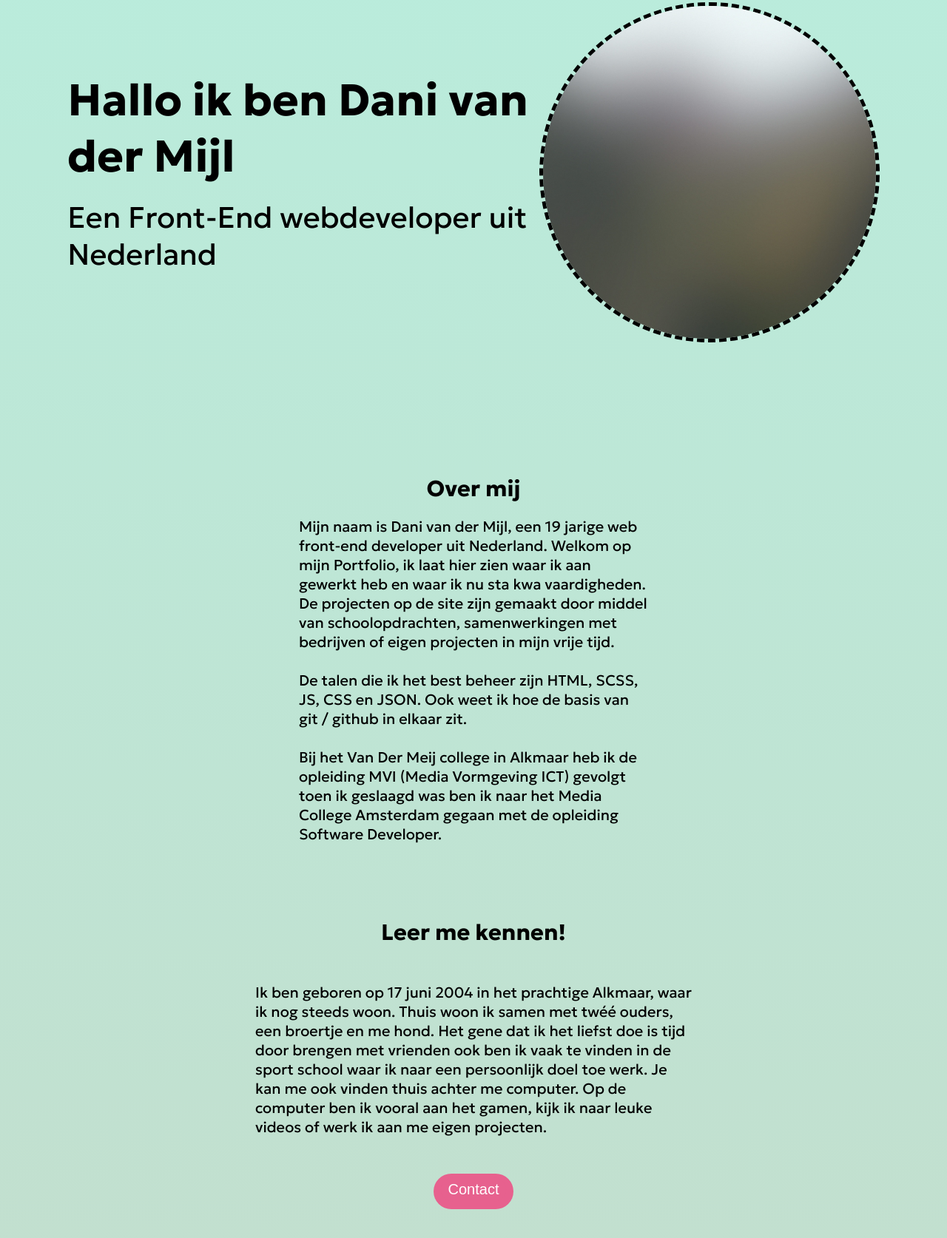
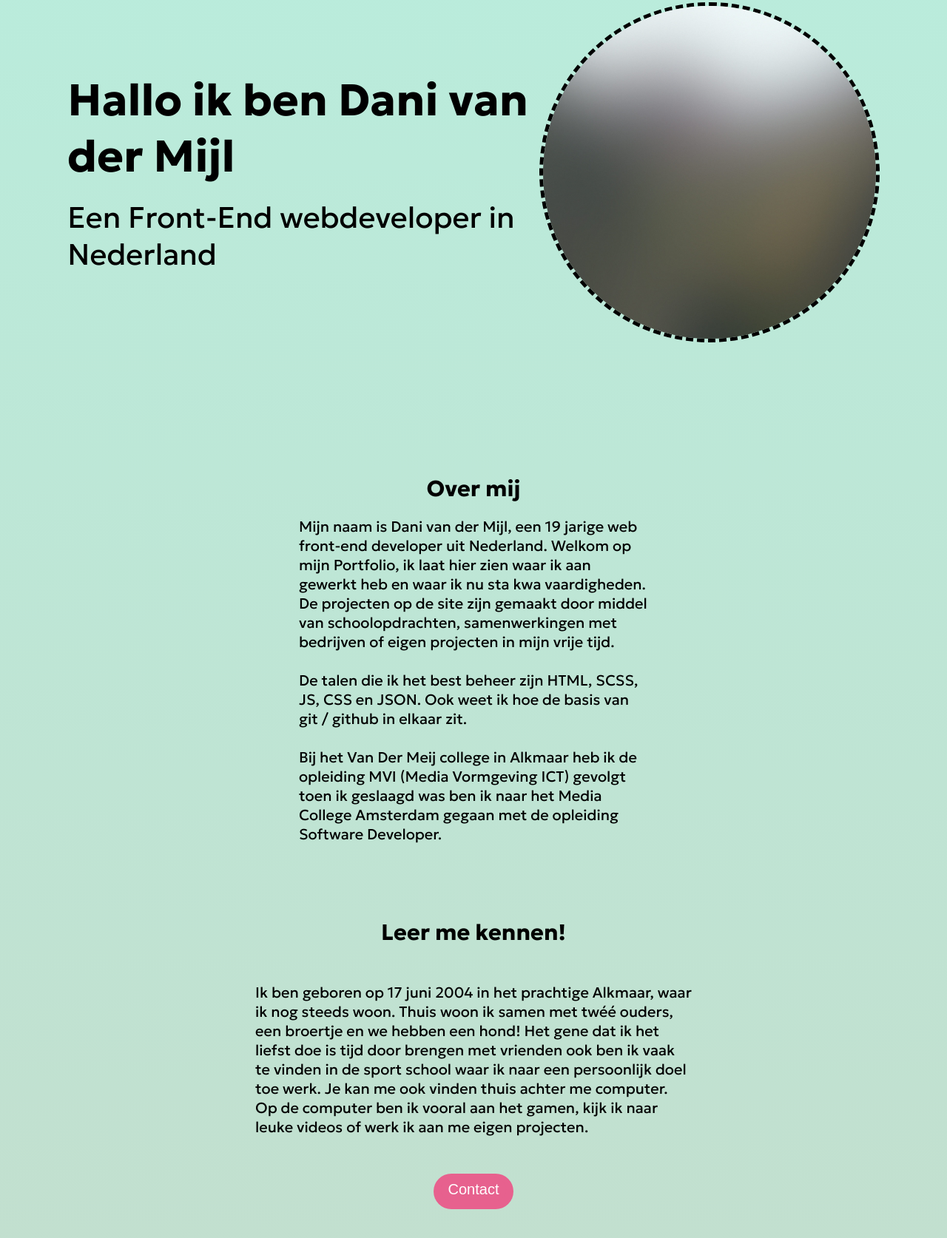
Before and after one commit to Danivdmijl/PortFolio, a plain HTML site: page index.html in a window 1280 px wide. Shown: the part 282-1956 px from the top of the page at 74% size. Drawn offline with Linux system fonts and the light colour scheme.

Commit message:
text change

```diff
--- a/index.html
+++ b/index.html
@@ -492,7 +492,7 @@
         <section class="frontinfo">
             <div class="frontinfo__container">
                 <h2 class="frontinfo__container__h2">Hallo ik ben Dani van der Mijl</h2>
-                <p class="frontinfo__container__p">Een Front-End webdeveloper uit Nederland</p>
+                <p class="frontinfo__container__p">Een Front-End webdeveloper in Nederland</p>
             </div>
             <img id="js--bigpicture" class="frontinfo__icon" src="./img/blurtemplate.jpg" alt="">
         </section>
@@ -525,7 +525,7 @@
             <article class="myskills__left">
                 <h2 class="myskills__left__h2">Leer me kennen!</h2>
                 <p class="myskills__left__p">Ik ben geboren op 17 juni 2004 in het prachtige Alkmaar, waar ik nog steeds
-                    woon. Thuis woon ik samen met twéé ouders, een broertje en me hond. Het gene dat ik het liefst doe
+                    woon. Thuis woon ik samen met twéé ouders, een broertje en we hebben een hond! Het gene dat ik het liefst doe
                     is tijd door brengen met vrienden ook ben ik vaak te vinden in de sport school waar ik naar een
                     persoonlijk doel toe werk. Je kan me ook vinden thuis achter me computer. Op de computer ben ik
                     vooral aan het gamen, kijk ik naar leuke videos of werk ik aan me eigen projecten.</p>
```
